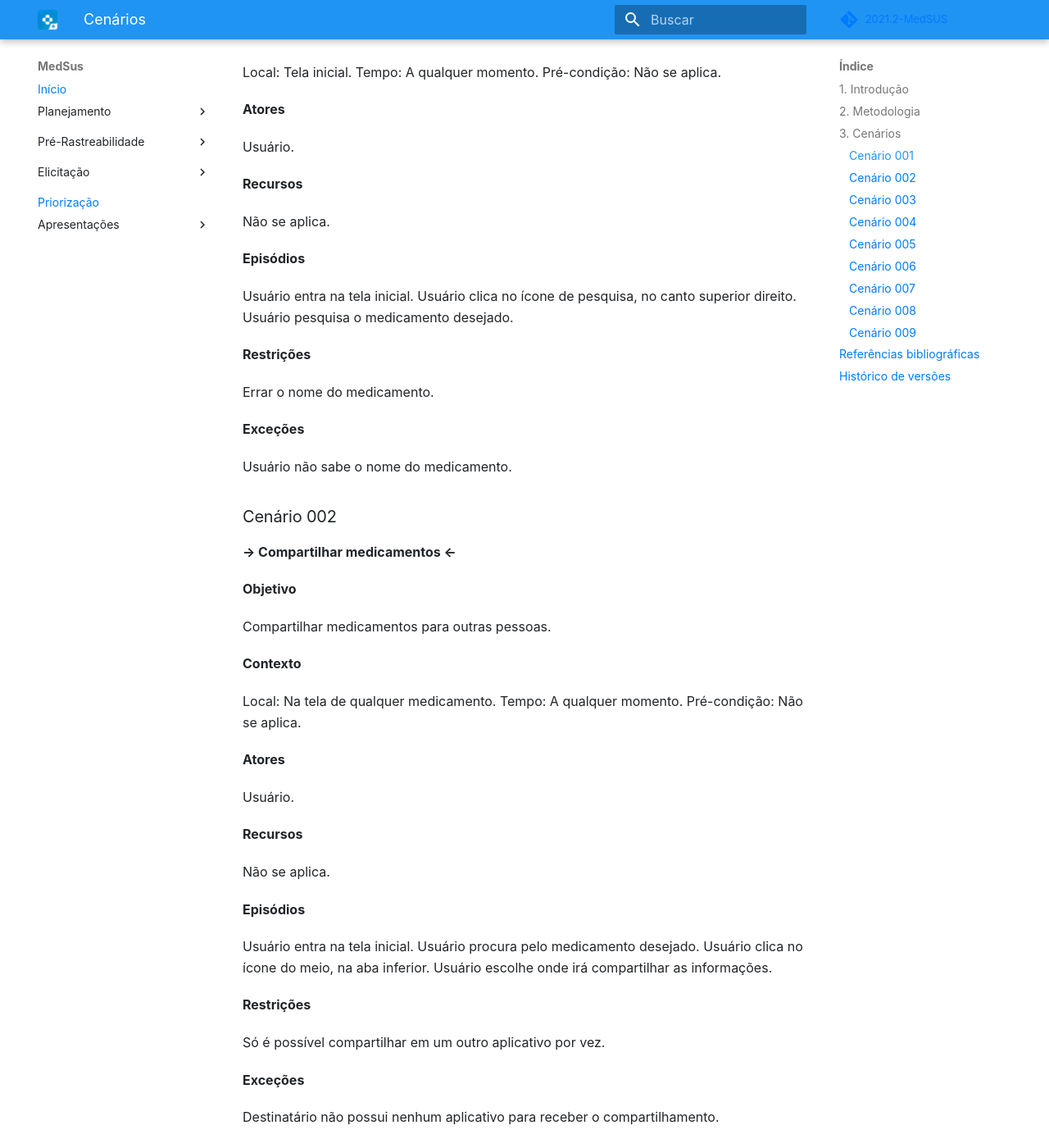
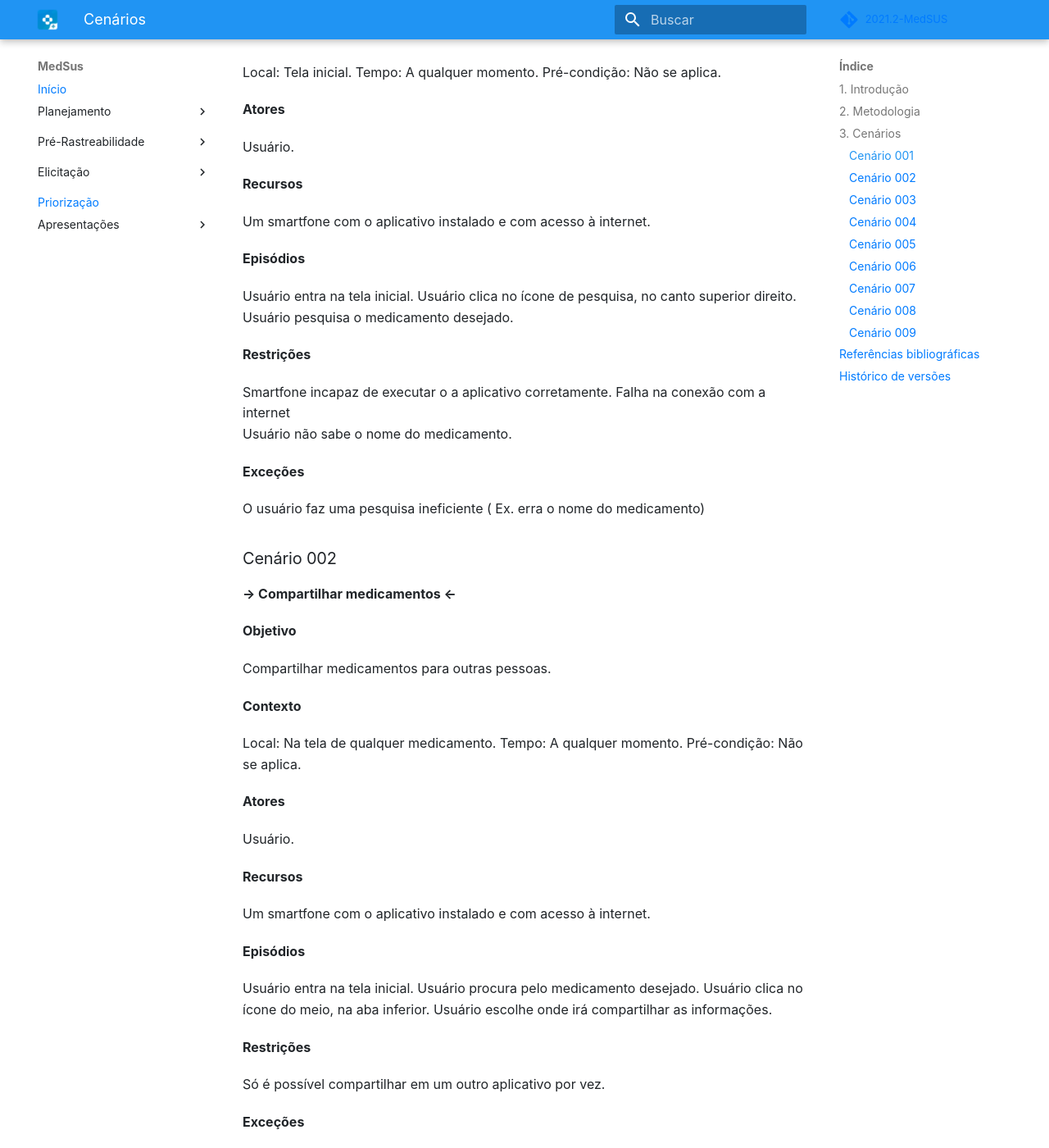
Before and after one commit to Requisitos-de-Software/2021.2-MedSUS, an MkDocs documentation site: the page built from docs/modeling/scenarios.md, in a window 1280 px wide and 1400 px high, scrolled down 857 px. Shown: the whole window at 82% size. Built offline with MkDocs 1.6.1 and Material for MkDocs 9.7.7, drawn with Linux system fonts in a browser that asks for light colours; some web fonts are replaced; comment, search, counter and statistics services are not loaded; some of the changed text lies outside the part shown.

Commit message:
adding text

```diff
--- a/docs/modeling/scenarios.md
+++ b/docs/modeling/scenarios.md
@@ -34,7 +34,7 @@ Usuário.
 
 **Recursos**
 
-Não se aplica.
+Um smartfone com o aplicativo instalado e com acesso à internet.
 
 **Episódios**
 
@@ -44,11 +44,13 @@ Usuário pesquisa o medicamento desejado.
 
 **Restrições**
 
-Errar o nome do medicamento.
+Smartfone incapaz de executar o a aplicativo corretamente.
+Falha na conexão com a internet
+Usuário não sabe o nome do medicamento.
 
 **Exceções**
 
-Usuário não sabe o nome do medicamento.
+O usuário faz uma pesquisa ineficiente ( Ex. erra o nome do medicamento)
 
 ### Cenário 002
 
@@ -70,7 +72,7 @@ Usuário.
 
 **Recursos**
 
-Não se aplica.
+Um smartfone com o aplicativo instalado e com acesso à internet.
 
 **Episódios**
 
@@ -107,7 +109,7 @@ Usuário.
 
 **Recursos**
 
-Não se aplica.
+Um smartfone com o aplicativo instalado e com acesso à internet.
 
 **Episódios**
 
@@ -143,7 +145,7 @@ Usuário.
 
 **Recursos**
 
-Não se aplica.
+Um smartfone com o aplicativo instalado e com acesso à internet.
 
 **Episódios**
 
@@ -179,7 +181,7 @@ Usuário.
 
 **Recursos**
 
-Não se aplica.
+Um smartfone com o aplicativo instalado e com acesso à internet.
 
 **Episódios**
 
@@ -215,7 +217,7 @@ Usuário.
 
 **Recursos**
 
-Não se aplica.
+Um smartfone com o aplicativo instalado e com acesso à internet.
 
 **Episódios**
 
@@ -251,7 +253,7 @@ Usuário.
 
 **Recursos**
 
-Não se aplica.
+Um smartfone com o aplicativo instalado e com acesso à internet.
 
 **Episódios**
 
@@ -287,7 +289,7 @@ Usuário.
 
 **Recursos**
 
-Não se aplica.
+Um smartfone com o aplicativo instalado e com acesso à internet.
 
 **Episódios**
 
@@ -323,7 +325,7 @@ Usuário.
 
 **Recursos**
 
-Não se aplica.
+Um smartfone com o aplicativo instalado e com acesso à internet.
 
 **Episódios**
 
```
Also changed, not shown: other parts of docs/modeling/scenarios.md (+2 -2 lines).
